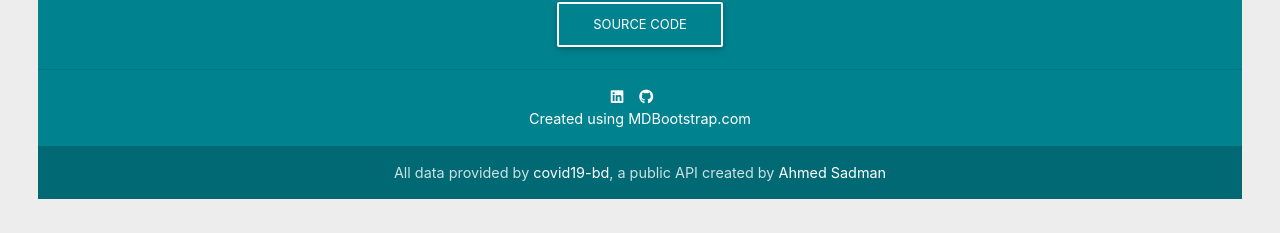
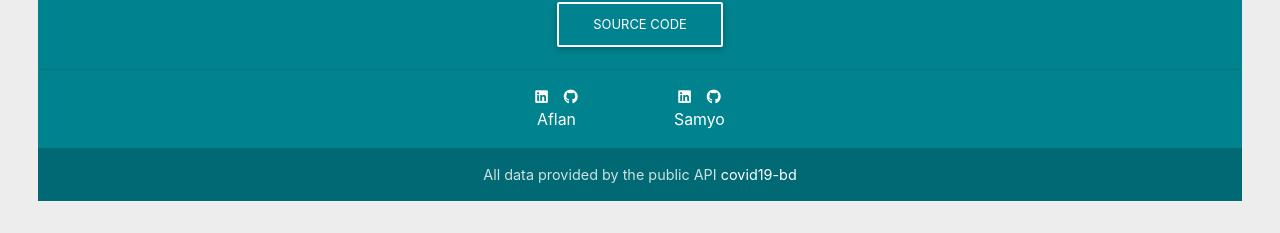
Before and after one commit to iaaflan/covid-bangladesh-responsive, a React (Create React App) app: page / in a window 1280 px wide. Shown: the part 1905-2138 px from the top of the page. Built offline with nearby package versions, Linux system fonts and the light colour scheme; no server answers.

Commit message:
corrections in README and footer

```diff
--- a/src/components/Footer.js
+++ b/src/components/Footer.js
@@ -21,7 +21,21 @@ const Footer = () => {
 				</MDBBtn>
 				<hr className='my4' />
 			</div>
-			<div className='text-center'>
+			<div
+				style={{
+					display: 'flex',
+					alignItems: 'center',
+					justifyContent: 'center',
+				}}
+			>
+				<div
+					style={{
+						display: 'flex',
+						flexDirection: 'column',
+						marginRight: '8%',
+					}}
+				>
+					<div>
 						<a
 							href='https://www.linkedin.com/in/ifazahmed'
 							rel='noopener noreferrer'
@@ -34,20 +48,43 @@ const Footer = () => {
 							rel='noopener noreferrer'
 							target='_blank'
 						>
-					<MDBIcon fab icon='github' className='mr-3' />
+							<MDBIcon fab icon='github' />
 						</a>
-				<p className='text-center' style={{ fontSize: '1em' }}>
-					Created using{' '}
+					</div>
+					<div style={{ fontSize: '1.1em' }} className='pb-3'>
+						Aflan
+					</div>
+				</div>
+
+				<div
+					style={{
+						display: 'flex',
+						flexDirection: 'column',
+						marginRight: '20px',
+					}}
+				>
+					<div>
 						<a
+							href='https://www.linkedin.com/in/ahmed-sadman'
 							rel='noopener noreferrer'
 							target='_blank'
-						href='https://www.MDBootstrap.com'
 						>
-						{' '}
-						MDBootstrap.com{' '}
+							<MDBIcon fab icon='linkedin' className='mr-3' />
 						</a>
-				</p>
+						<a
+							href='https://github.com/ahmedsadman'
+							rel='noopener noreferrer'
+							target='_blank'
+						>
+							<MDBIcon fab icon='github' />
+						</a>
 					</div>
+					<div style={{ fontSize: '1.1em' }} className='pb-3'>
+						Samyo
+					</div>
+				</div>
+			</div>
+
 			<p className='footer-copyright py-3 text-center'>
 				<span
 					className='text-center'
@@ -57,21 +94,13 @@ const Footer = () => {
 						padding: 0,
 					}}
 				>
-					All data provided by{' '}
+					All data provided by the public API{' '}
 					<a
 						href='https://github.com/ahmedsadman/covid19-bd'
 						target='_blank'
 						rel='noopener noreferrer'
 					>
 						covid19-bd
-					</a>
-					, a public API created by&nbsp;
-					<a
-						href='https://github.com/ahmedsadman'
-						target='_blank'
-						rel='noopener noreferrer'
-					>
-						Ahmed Sadman
 					</a>
 				</span>
 			</p>
```
Also changed, not shown: 2 other files (tests, documents, lock files or other folders). Lines whose indentation alone changed are shown as unchanged.
